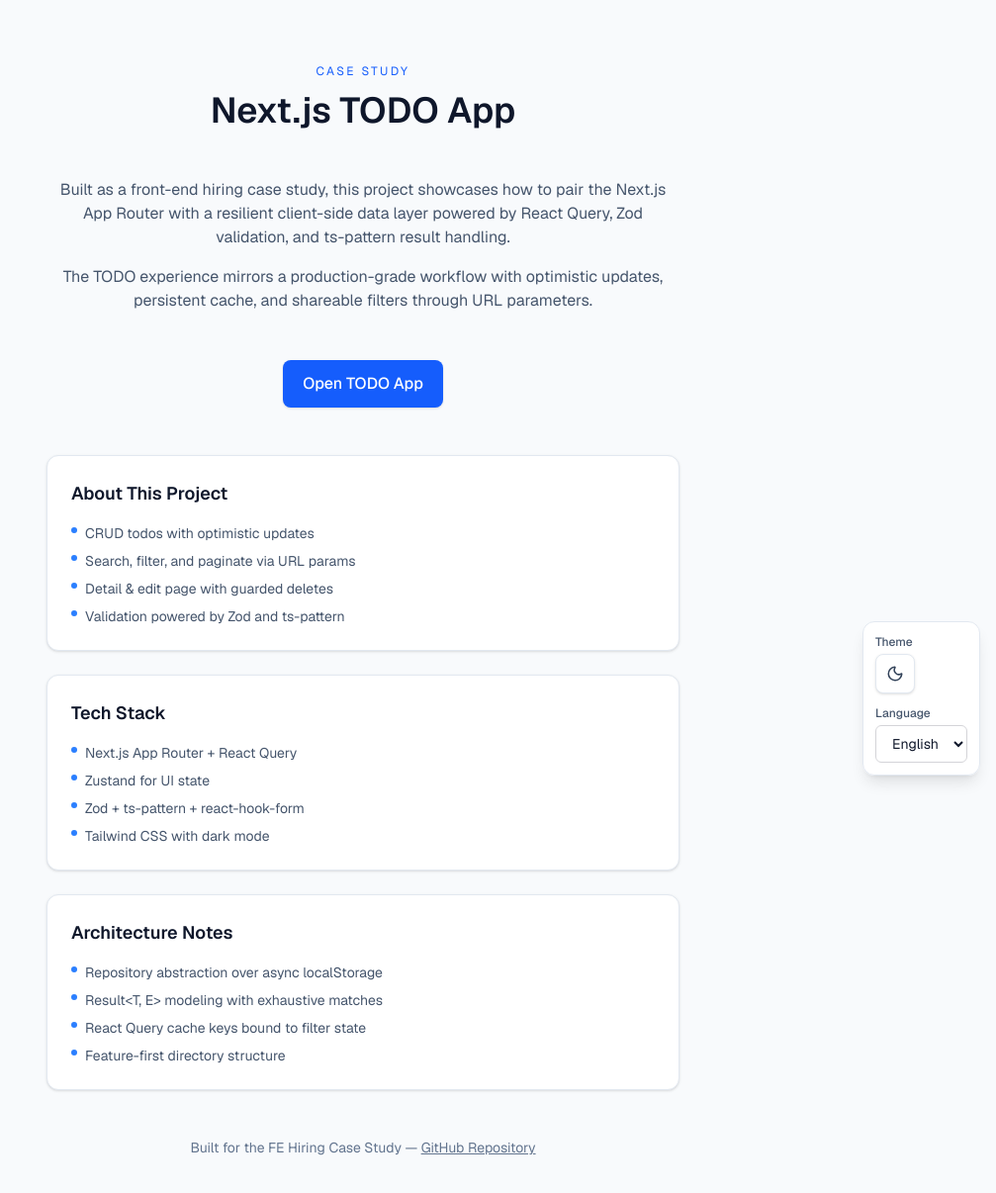
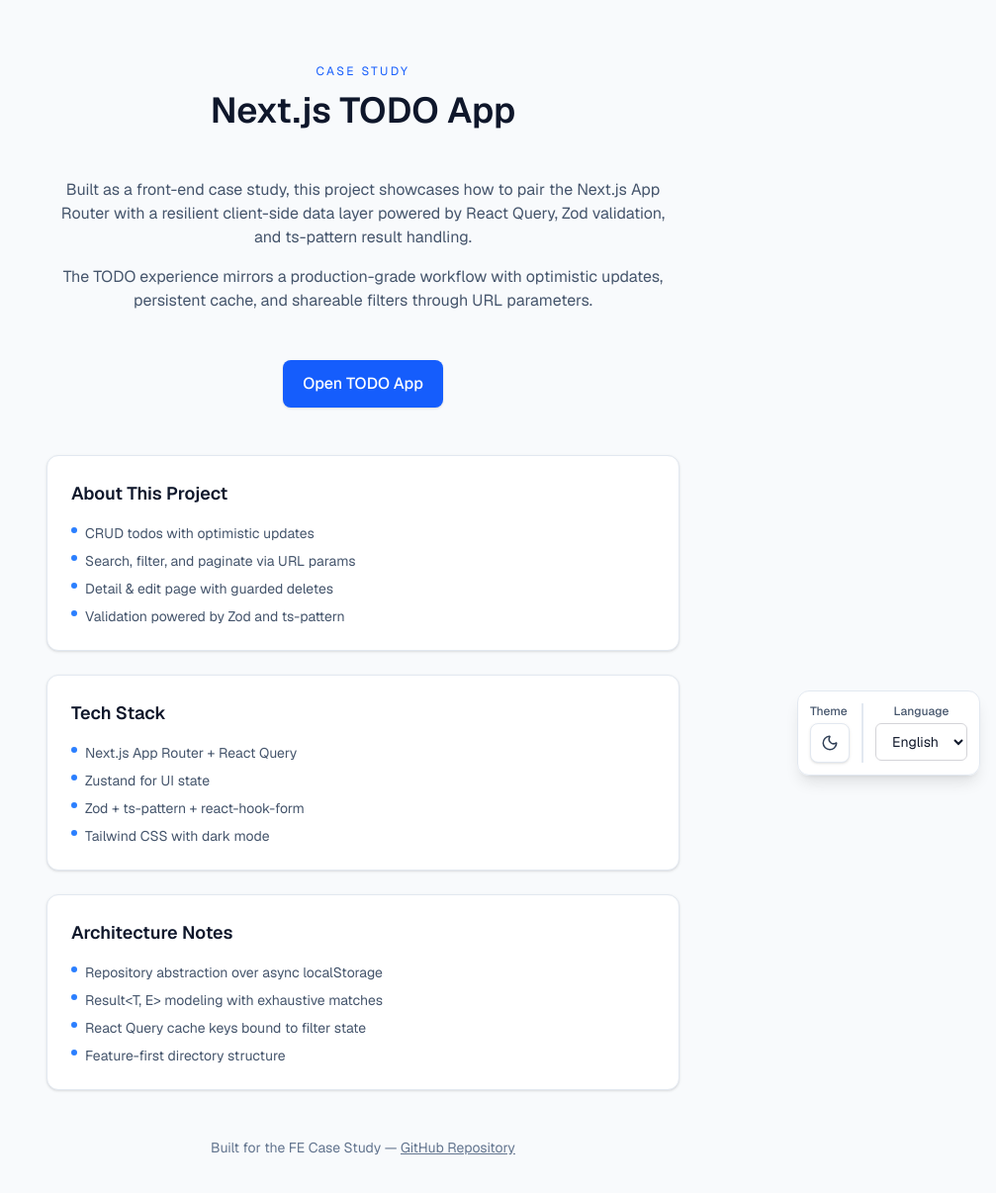
Before and after one commit to yanief/nextjs-todo-zest, a Next.js app: page / in a window 1280 px wide. Shown: the top 1206 px of the page at 99% size, without its empty margins (273-1280 px from the left). Built offline with nearby package versions, Linux system fonts and the light colour scheme; no server answers.

Commit message:
fix dark mode; update docs

```diff
--- a/package.json
+++ b/package.json
@@ -4,10 +4,11 @@
   "private": true,
   "scripts": {
     "dev": "next dev",
-    "prebuild": "npm run lint && npm run test:ci",
+    "prebuild": "npm run type-check && npm run lint && npm run test:ci",
     "build": "next build",
     "start": "next start",
     "lint": "eslint",
+    "type-check": "tsc --noEmit",
     "test": "vitest",
     "test:ci": "vitest run"
   },
--- a/src/app/globals.css
+++ b/src/app/globals.css
@@ -1,4 +1,5 @@
 @import "tailwindcss";
+@custom-variant dark (&:where(.dark, .dark *));
 
 :root {
   --background: #f8fafc;
@@ -18,7 +19,7 @@
   min-height: 100%;
 }
 
-body {
+html body {
   background-color: var(--background);
   color: var(--foreground);
   font-family:
@@ -33,7 +34,7 @@
     color 0.2s ease;
 }
 
-.dark body {
+html.dark body {
   background-color: #020617;
   color: #f8fafc;
 }
--- a/src/components/navigation/GlobalControls.tsx
+++ b/src/components/navigation/GlobalControls.tsx
@@ -14,7 +14,7 @@
 
   return (
     <div
-      className="fixed bottom-4 z-50 flex flex-col gap-3 rounded-xl border border-slate-200 bg-white/90 p-3 shadow-lg backdrop-blur dark:border-slate-700 dark:bg-slate-900/90"
+      className="fixed bottom-4 z-50 flex flex-row gap-3 rounded-xl border border-slate-200 bg-white/90 p-3 shadow-lg backdrop-blur dark:border-slate-700 dark:bg-slate-900/90"
       style={positionStyle}
     >
       <div className="flex flex-col gap-1 text-xs">
@@ -23,6 +23,7 @@
         </span>
         <ThemeToggle />
       </div>
+      <div className="inline-block w-0.5 self-stretch bg-slate-200 dark:bg-slate-700"></div>
       <LanguageSwitcher />
     </div>
   );
--- a/src/components/navigation/LanguageSwitcher.tsx
+++ b/src/components/navigation/LanguageSwitcher.tsx
@@ -8,7 +8,7 @@
 
   return (
     <div className="flex flex-col gap-1 text-xs">
-      <span className="font-medium text-slate-600 dark:text-slate-300">
+      <span className="font-medium text-center text-slate-600 dark:text-slate-300">
         {t("controls.languageLabel")}
       </span>
       <Select
--- a/src/i18n/en.ts
+++ b/src/i18n/en.ts
@@ -29,7 +29,7 @@
   },
   landing: {
     intro: [
-      "Built as a front-end hiring case study, this project showcases how to pair the Next.js App Router with a resilient client-side data layer powered by React Query, Zod validation, and ts-pattern result handling.",
+      "Built as a front-end case study, this project showcases how to pair the Next.js App Router with a resilient client-side data layer powered by React Query, Zod validation, and ts-pattern result handling.",
       "The TODO experience mirrors a production-grade workflow with optimistic updates, persistent cache, and shareable filters through URL parameters.",
     ],
     cards: {
@@ -63,7 +63,7 @@
     },
     cta: "Open TODO App",
     footer: {
-      text: "Built for the FE Hiring Case Study — ",
+      text: "Built for the FE Case Study — ",
       repo: "GitHub Repository",
     },
   },
```
Also changed, not shown: 5 other files (tests, documents, lock files or other folders).
